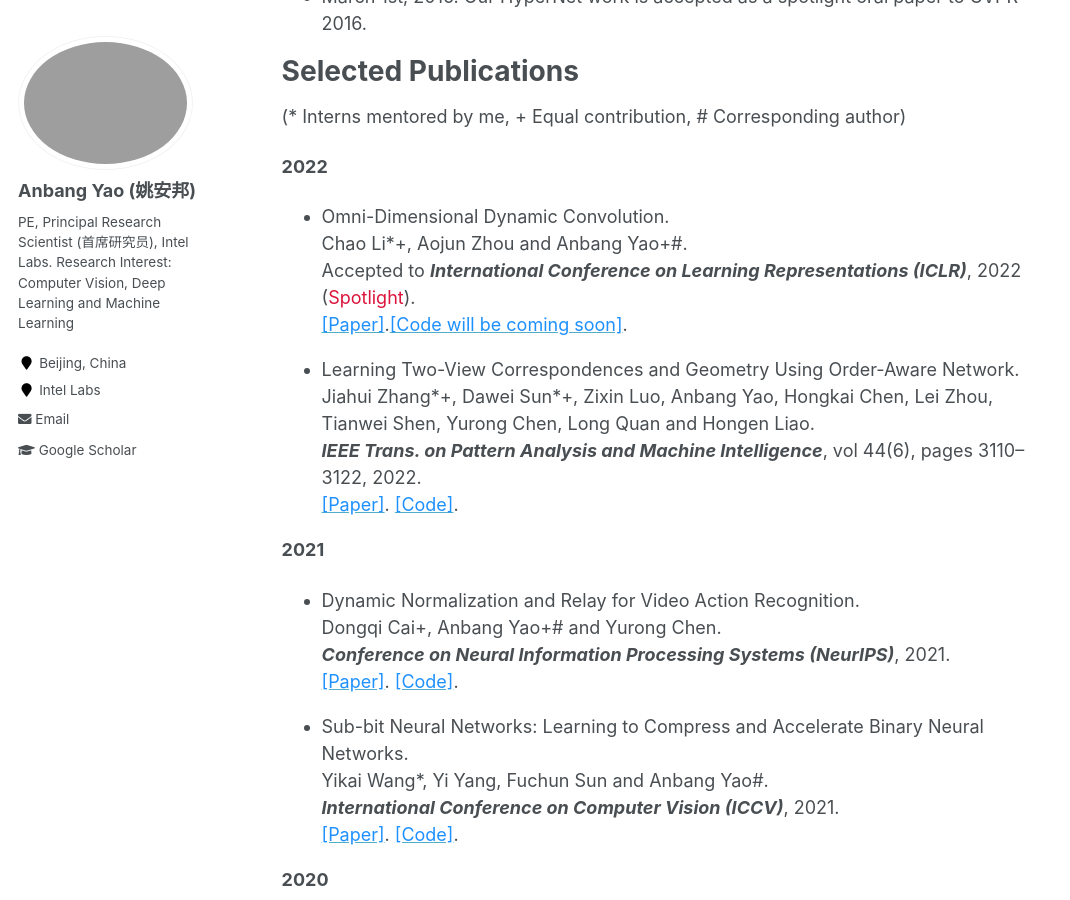
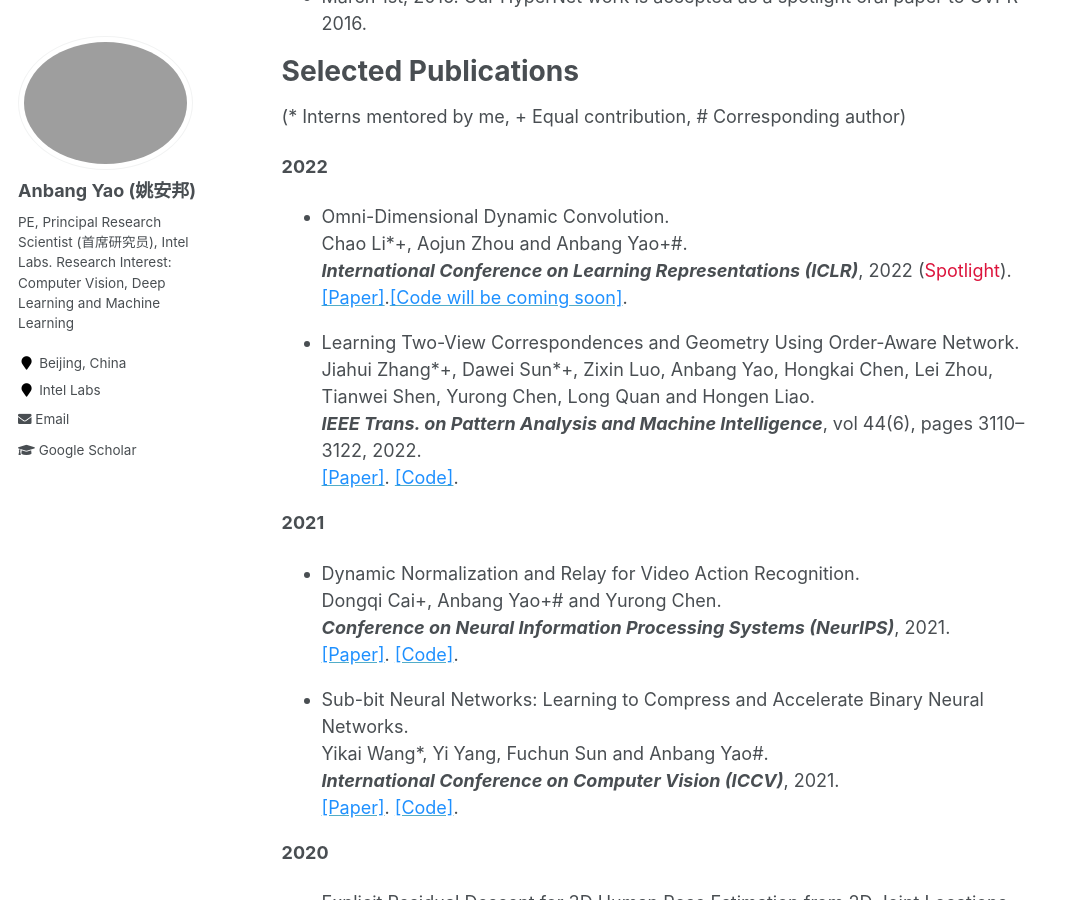
Before and after one commit to YaoAnbang/YaoAnbang.github.io, a Jekyll site: the page built from _pages/about.md, in a window 1280 px wide and 900 px high, scrolled down 1712 px. Shown: the whole window, without its empty margins (0-1070 px from the left). Built offline with Jekyll 4.4.1, drawn with Linux system fonts in a browser that asks for light colours.

Commit message:
Update about.md

```diff
--- a/_pages/about.md
+++ b/_pages/about.md
@@ -46,7 +46,7 @@
 
 **2022**
 <!-- <blockquote> -->
-+ Omni-Dimensional Dynamic Convolution.<br> Chao Li\*\+, Aojun Zhou and Anbang Yao\+\#.<br> Accepted to <em>**International Conference on Learning Representations (ICLR)**</em>, 2022 (<font color="Crimson">Spotlight</font>).<br> [<font color="DodgerBlue">[Paper]</font>](https://openreview.net/forum?id=DmpCfq6Mg39&referrer=%5BAuthor%20Console%5D(%2Fgroup%3Fid%3DICLR.cc%2F2022%2FConference%2FAuthors%23your-submissions)).[<font color="DodgerBlue">[Code will be coming soon]</font>](https://github.com/OSVAI/ODConv).<br>
++ Omni-Dimensional Dynamic Convolution.<br> Chao Li\*\+, Aojun Zhou and Anbang Yao\+\#.<br><em>**International Conference on Learning Representations (ICLR)**</em>, 2022 (<font color="Crimson">Spotlight</font>).<br> [<font color="DodgerBlue">[Paper]</font>](https://openreview.net/forum?id=DmpCfq6Mg39&referrer=%5BAuthor%20Console%5D(%2Fgroup%3Fid%3DICLR.cc%2F2022%2FConference%2FAuthors%23your-submissions)).[<font color="DodgerBlue">[Code will be coming soon]</font>](https://github.com/OSVAI/ODConv).<br>
 <!--</blockquote> -->
 
 <!-- <blockquote> -->
```
